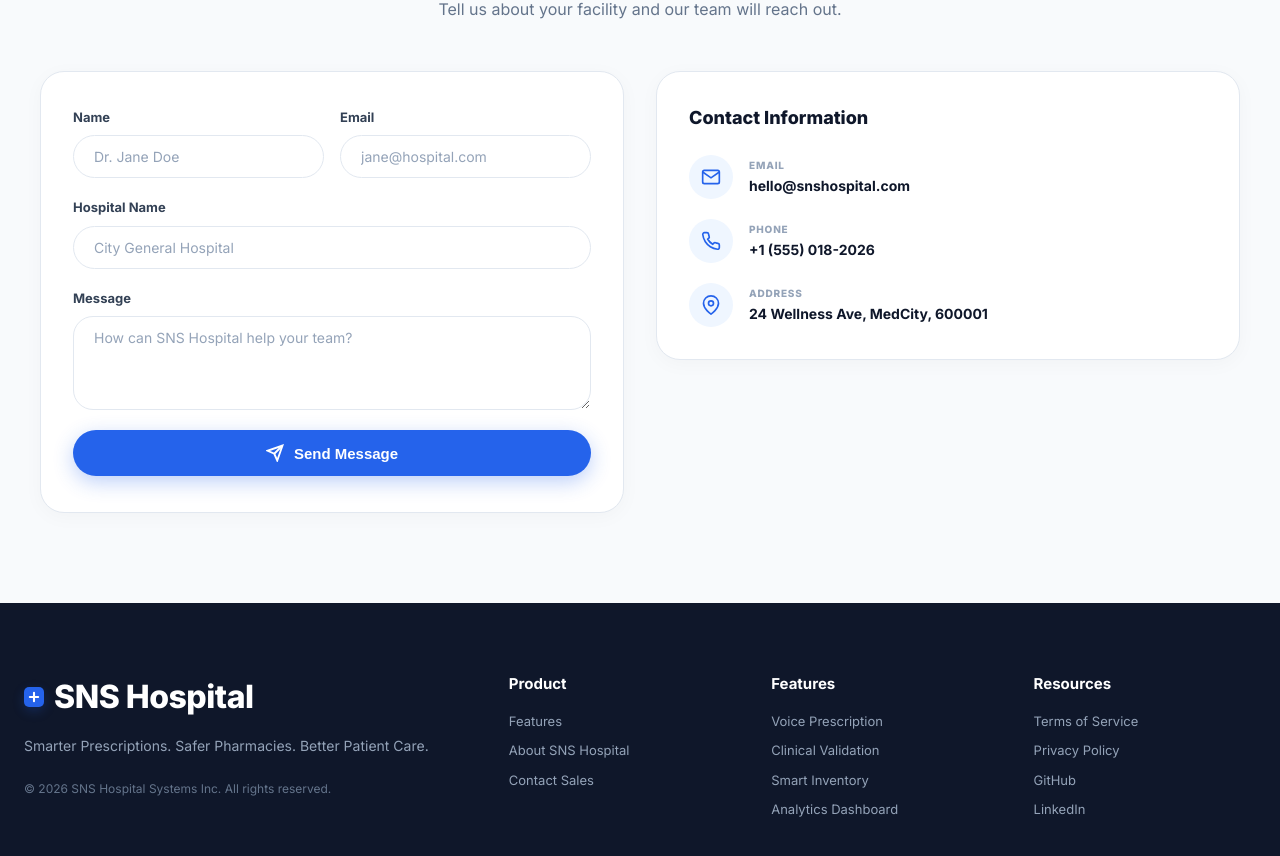
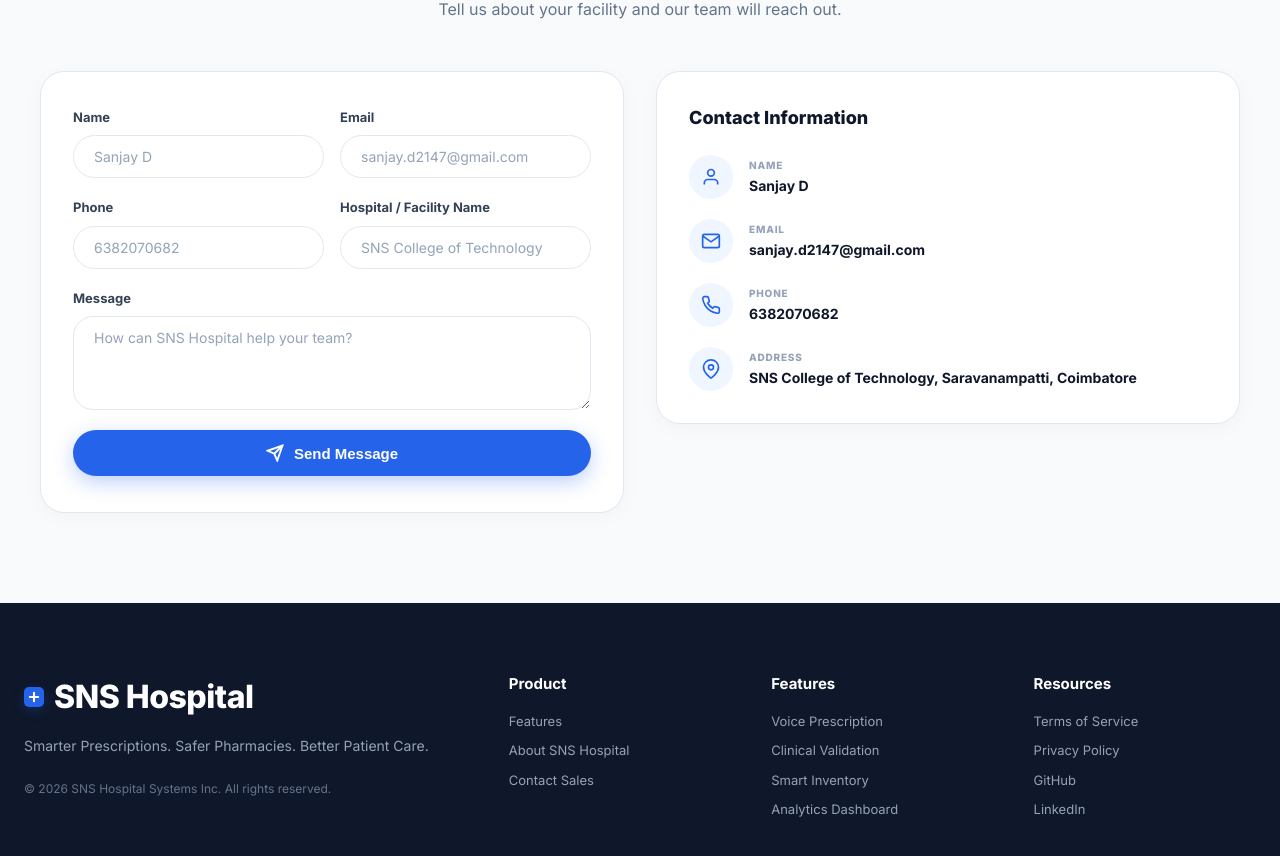
Before and after one commit to Sanju-exe/pharma-sol, a React (Vite) app: page / in a window 1280 px wide. Shown: the part 6191-7047 px from the top of the page. Built offline with nearby package versions, Linux system fonts and the light colour scheme; no server answers.

Commit message:
Update Contact Information and Send Message form confirmation

```diff
--- a/src/LandingPage.jsx
+++ b/src/LandingPage.jsx
@@ -8,6 +8,7 @@ export default function LandingPage({ onBookDemo }) {
   const [contactForm, setContactForm] = useState({
     name: '',
     email: '',
+    phone: '',
     pharmacyName: '',
     message: ''
   });
@@ -654,9 +655,9 @@ export default function LandingPage({ onBookDemo }) {
             {formSubmitted ? (
               <div className="form-success-box">
                 <div className="success-icon-circle">✓</div>
-                <h3>Message Sent Successfully!</h3>
-                <p>Thank you for reaching out. Our team will contact you shortly.</p>
-                <button className="btn-send-again" onClick={() => setFormSubmitted(false)}>Send Another Message</button>
+                <h3>Message Sent Successfully</h3>
+                <p>Thank you for reaching out{contactForm.name ? `, ${contactForm.name}` : ''}. Our team will contact you shortly.</p>
+                <button className="btn-send-again" onClick={() => { setFormSubmitted(false); setContactForm({ name: '', email: '', phone: '', pharmacyName: '', message: '' }); }}>Send Another Message</button>
               </div>
             ) : (
               <form onSubmit={handleContactSubmit}>
@@ -665,7 +666,7 @@ export default function LandingPage({ onBookDemo }) {
                     <label>Name</label>
                     <input
                       type="text"
-                      placeholder="Dr. Jane Doe"
+                      placeholder="Sanjay D"
                       value={contactForm.name}
                       onChange={(e) => setContactForm({...contactForm, name: e.target.value})}
                       required
@@ -675,7 +676,7 @@ export default function LandingPage({ onBookDemo }) {
                     <label>Email</label>
                     <input
                       type="email"
-                      placeholder="jane@hospital.com"
+                      placeholder="sanjay.d2147@gmail.com"
                       value={contactForm.email}
                       onChange={(e) => setContactForm({...contactForm, email: e.target.value})}
                       required
@@ -683,15 +684,25 @@ export default function LandingPage({ onBookDemo }) {
                   </div>
                 </div>
 
+                <div className="form-row-2col">
                   <div className="form-field">
-                  <label>Hospital Name</label>
+                    <label>Phone</label>
+                    <input
+                      type="tel"
+                      placeholder="6382070682"
+                      value={contactForm.phone}
+                      onChange={(e) => setContactForm({...contactForm, phone: e.target.value})}
+                    />
+                  </div>
+                  <div className="form-field">
+                    <label>Hospital / Facility Name</label>
                     <input
                       type="text"
-                    placeholder="City General Hospital"
+                      placeholder="SNS College of Technology"
                       value={contactForm.pharmacyName}
                       onChange={(e) => setContactForm({...contactForm, pharmacyName: e.target.value})}
-                    required
                     />
+                  </div>
                 </div>
 
                 <div className="form-field">
@@ -713,7 +724,7 @@ export default function LandingPage({ onBookDemo }) {
             )}
           </div>
 
-          {/* Right Column: Contact Info Card + Google Map Placeholder Card */}
+          {/* Right Column: Contact Info Card */}
           <div className="contact-info-col">
             {/* Top Card: Contact Information */}
             <div className="contact-info-card">
@@ -721,11 +732,21 @@ export default function LandingPage({ onBookDemo }) {
 
               <div className="contact-info-row">
                 <div className="info-icon-box">
+                  <svg width="20" height="20" viewBox="0 0 24 24" fill="none" stroke="#2563EB" strokeWidth="2"><path d="M20 21v-2a4 4 0 0 0-4-4H8a4 4 0 0 0-4 4v2"/><circle cx="12" cy="7" r="4"/></svg>
+                </div>
+                <div className="info-detail-text">
+                  <span className="detail-label">NAME</span>
+                  <span className="detail-value">Sanjay D</span>
+                </div>
+              </div>
+
+              <div className="contact-info-row">
+                <div className="info-icon-box">
                   <svg width="20" height="20" viewBox="0 0 24 24" fill="none" stroke="#2563EB" strokeWidth="2"><path d="M4 4h16c1.1 0 2 .9 2 2v12c0 1.1-.9 2-2 2H4c-1.1 0-2-.9-2-2V6c0-1.1.9-2 2-2z"/><polyline points="22,6 12,13 2,6"/></svg>
                 </div>
                 <div className="info-detail-text">
                   <span className="detail-label">EMAIL</span>
-                  <a href="mailto:hello@snshospital.com" className="detail-value-link">hello@snshospital.com</a>
+                  <a href="mailto:sanjay.d2147@gmail.com" className="detail-value-link">sanjay.d2147@gmail.com</a>
                 </div>
               </div>
 
@@ -735,7 +756,7 @@ export default function LandingPage({ onBookDemo }) {
                 </div>
                 <div className="info-detail-text">
                   <span className="detail-label">PHONE</span>
-                  <span className="detail-value">+1 (555) 018-2026</span>
+                  <span className="detail-value">6382070682</span>
                 </div>
               </div>
 
@@ -745,7 +766,7 @@ export default function LandingPage({ onBookDemo }) {
                 </div>
                 <div className="info-detail-text">
                   <span className="detail-label">ADDRESS</span>
-                  <span className="detail-value">24 Wellness Ave, MedCity, 600001</span>
+                  <span className="detail-value">SNS College of Technology, Saravanampatti, Coimbatore</span>
                 </div>
               </div>
             </div>
```
Lines whose indentation alone changed are shown as unchanged.
